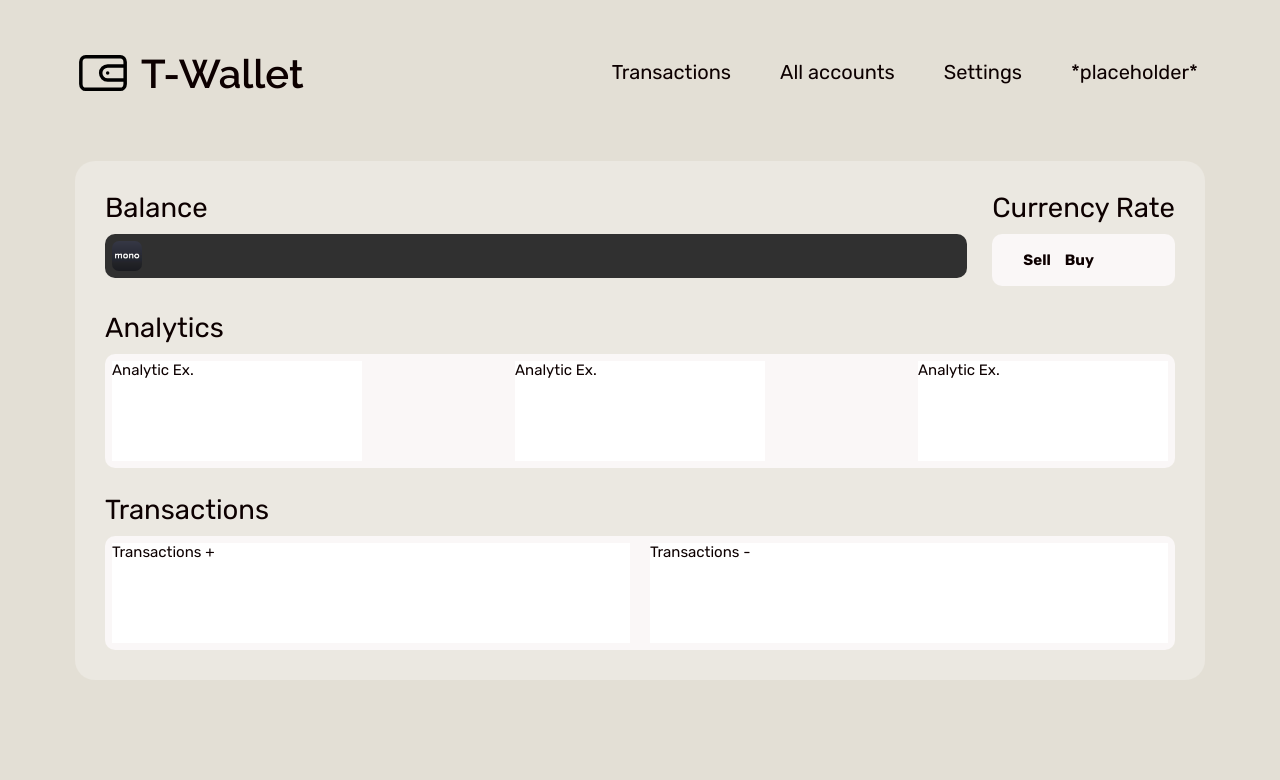
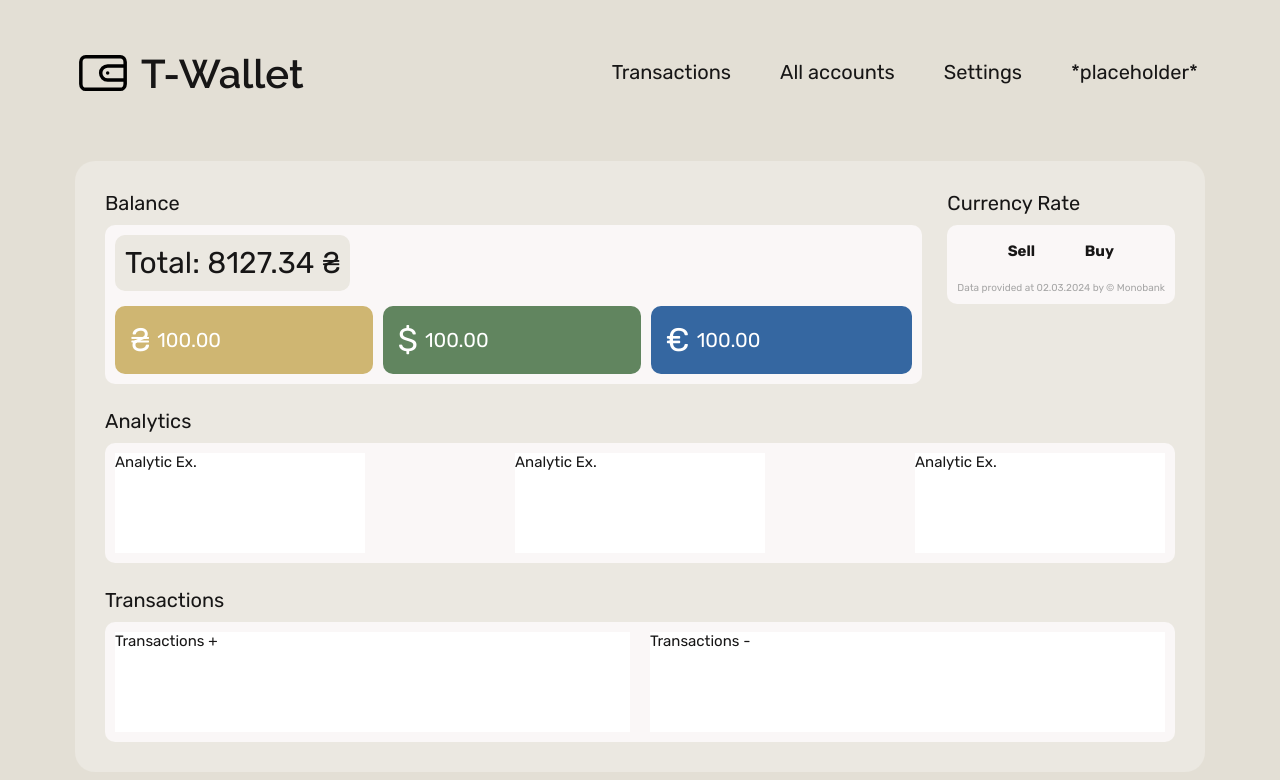
Before and after one commit to mokis3k/T-Wallet, a website with bundled scripts: page index.html in a window 1280 px wide. Built offline with nearby package versions, Linux system fonts and the light colour scheme; no server answers.

Commit message:
updating balance wrapper

```diff
--- a/index.html
+++ b/index.html
@@ -37,9 +37,9 @@
     <main>
         <div class="container main">
             <wrapper class="wrapper--main">
-                <section class="section--currencyRate">
+                <section class="section--data--block section--currencyRate">
                     <p class="section--title">Currency Rate</p>
-                    <wrapper class="wrapper--currencyRate">
+                    <wrapper class="wrapper--data--block wrapper--currencyRate">
                         <table class="table--currencyRate" id="currencyRate">
                             <thead>
                                 <th></th>
@@ -48,29 +48,41 @@
                                 <th></th>
                             </thead>
                         </table>
+                        <p class="currencyRate--date">Data provided at <span id="dateContainer"></span> by © Monobank
+                        </p>
                     </wrapper>
                 </section>
-                <section class="section--balance">
+                <section class="section--data--block section--balance">
                     <p class="section--title">Balance</p>
-                    <wrapper class="wrapper--balance">
-                        <div class="bank--balance">
-                            <img class="bank--logo" src="./assets/icons/monobank-icon.jpeg" alt="monobank-icon">
-                            <!-- <div class="bank--name">Monobank:</div>
-                                <div class="bank--balance" id="balance"></div> -->
+                    <wrapper class="wrapper--data--block wrapper--balance">
+                        <div class="accounts--balance--total">Total: <span>8127.34 ₴</span></div>
+                        <div class="wrapper--balance--blocks">
+                            <div class="balance--block balance--block--UAH">
+                                <span class="currency--sign">₴</span>
+                                <p>100.00</p>
+                            </div>
+                            <div class="balance--block balance--block--USD">
+                                <span class="currency--sign">$</span>
+                                <p>100.00</p>
+                            </div>
+                            <div class="balance--block balance--block--EUR">
+                                <span class="currency--sign">€</span>
+                                <p>100.00</p>
+                            </div>
                         </div>
                     </wrapper>
                 </section>
-                <section class="section--analytics">
+                <section class="section--data--block section--analytics">
                     <p class="section--title">Analytics</p>
-                    <wrapper class="wrapper--analytics">
+                    <wrapper class="wrapper--data--block wrapper--analytics">
                         <div class="analytics--block">Analytic Ex.</div>
                         <div class="analytics--block">Analytic Ex.</div>
                         <div class="analytics--block">Analytic Ex.</div>
                     </wrapper>
                 </section>
-                <section class="section--transations">
+                <section class="section--data--block section--transations">
                     <p class="section--title">Transactions</p>
-                    <wrapper class="wrapper--transactions">
+                    <wrapper class="wrapper--data--block wrapper--transactions">
                         <div class="transaction--block">Transactions +</div>
                         <div class="transaction--block">Transactions -</div>
                     </wrapper>
@@ -79,8 +91,6 @@
         </div>
     </main>
     <footer></footer>
-    <!-- <h1>Hello!</h1> -->
-    <!-- <p>Your Monobank balance is: <span id="balance"></span></p> -->
     <script type="module" src="script.js"></script>
 </body>
 
--- a/script.js
+++ b/script.js
@@ -1,3 +1,16 @@
 import { getCurrencyRate } from "./js/cuurencyRate.js";
 
+const dateContainer = document.querySelector("#dateContainer");
+
+const renderCurrentDate = (DOMelem) => {
+  let currentDate = new Date();
+  const date = currentDate.getDate();
+  const month = currentDate.getMonth();
+  const year = currentDate.getFullYear();
+  DOMelem.innerHTML = `${date < 10 ? `0${date}` : date}.${
+    month + 1 < 10 ? `0${month + 1}` : month + 1
+  }.${year}`;
+};
+
 getCurrencyRate();
+renderCurrentDate(dateContainer);
--- a/style.css
+++ b/style.css
@@ -14,7 +14,7 @@ body {
   font-optical-sizing: auto;
   font-weight: 400;
   font-style: normal;
-  color: #0d0000;
+  color: #171616;
   background-color: #e3dfd5;
 }
 ul,
@@ -53,14 +53,13 @@ ol {
 }
 .header--nav--link {
   padding: 7px;
-  /* display: inline-block; */
   cursor: pointer;
 }
 .header--nav--link:after {
   display: block;
   margin-top: 5px;
   content: "";
-  border-bottom: 2px solid #0d0000;
+  border-bottom: 2px solid #171616;
   transform: scaleX(0);
   transition: transform 0.2s ease-in-out;
 }
@@ -75,15 +74,97 @@ ol {
   grid-template-columns: 1fr auto;
   grid-template-rows: auto auto;
   gap: 25px;
-  font-size: 5.5rem;
+  font-size: 4rem;
   background-color: #ebe8e1;
   border-radius: 20px;
   padding: 30px;
 }
-.wrapper--main section {
+/* .wrapper--main section {
   display: flex;
   flex-direction: column;
   gap: 10px;
+} */
+.section--data--block {
+  display: flex;
+  flex-direction: column;
+  gap: 10px;
+}
+.wrapper--data--block {
+  display: flex;
+  background-color: #faf7f7;
+  border-radius: 10px;
+  padding: 10px;
+  font-size: 3rem;
+}
+
+/* ========== accounts-balance ========== */
+
+.section--balance {
+  grid-area: 1/1;
+}
+.wrapper--balance {
+  flex-direction: column;
+  font-size: 4rem;
+  gap: 15px;
+}
+.accounts--balance--total {
+  font-size: 5rem;
+  width: fit-content;
+  background-color: #ebe8e1;
+  padding: 10px;
+  border-radius: 10px;
+  font-size: 6rem;
+}
+.wrapper--balance--blocks {
+  display: grid;
+  grid-template-columns: auto auto auto;
+  column-gap: 10px;
+}
+.balance--block {
+  display: flex;
+  align-items: center;
+  gap: 7px;
+  border-radius: 10px;
+  color: #fff;
+  padding: 15px;
+}
+.balance--block--UAH {
+  background-color: #cfb672;
+}
+.balance--block--USD {
+  background-color: #61855f;
+}
+.balance--block--EUR {
+  background-color: #3567a1;
+}
+.currency--sign {
+  display: block;
+  font-size: 6.5rem;
+}
+
+/* ========== currencyRate ========== */
+
+.section--currencyRate {
+  grid-area: 1/2;
+}
+.wrapper--currencyRate {
+  text-align: center;
+  flex-direction: column;
+}
+.table--currencyRate {
+  border-collapse: collapse;
+}
+.table--currencyRate td,
+.table--currencyRate th {
+  padding: 7px;
+}
+tbody td:not(td:last-child) {
+  border-right: 1px solid;
+}
+.currencyRate--date {
+  color: #a6a6a6;
+  font-size: 2rem;
+  margin-top: 15px;
 }
 
 /* ========== analytics ========== */
@@ -93,70 +174,14 @@ ol {
   grid-column: 1/2 span;
 }
 .wrapper--analytics {
-  background-color: #faf7f7;
-  border-radius: 10px;
-  display: flex;
   flex-direction: row;
   justify-content: space-between;
-  padding: 7px;
-  font-size: 3rem;
 }
 .analytics--block {
   height: 100px;
   width: 250px;
   background-color: #fff;
 }
-
-/* ========== currencyRate ========== */
-
-.section--currencyRate {
-  grid-area: 1/2;
-  width: fit-content;
-}
-.wrapper--currencyRate {
-  font-size: 3rem;
-  text-align: center;
-  background-color: #faf7f7;
-  border-radius: 10px;
-  padding: 10px;
-}
-.table--currencyRate {
-  border-collapse: collapse;
-}
-.table--currencyRate td,
-.table--currencyRate th {
-  /* border: 1px solid; */
-  padding: 7px;
-}
-tbody td:not(td:last-child) {
-  border-right: 1px solid;
-}
-
-/* ========== monobank-balance ========== */
-
-.section--balance {
-  grid-area: 1/1;
-}
-.wrapper--balance {
-  background-color: #303030;
-  border-radius: 10px;
-  padding: 7px;
-}
-.bank--balance {
-  display: flex;
-  flex-direction: row;
-  gap: 10px;
-  font-size: 4rem;
-  color: #fff;
-}
-.bank--logo {
-  width: 30px;
-  height: 30px;
-  border-radius: 7px;
-}
-/* .bank--name {
-  line-height: 4rem;
-} */
 
 /* ========== transations ========== */
 
@@ -165,14 +190,9 @@ tbody td:not(td:last-child) {
   grid-column: 1/2 span;
 }
 .wrapper--transactions {
-  display: flex;
   flex-direction: row;
   justify-content: space-between;
   gap: 20px;
-  background-color: #faf7f7;
-  border-radius: 10px;
-  padding: 7px;
-  font-size: 3rem;
 }
 .transaction--block {
   height: 100px;
```
